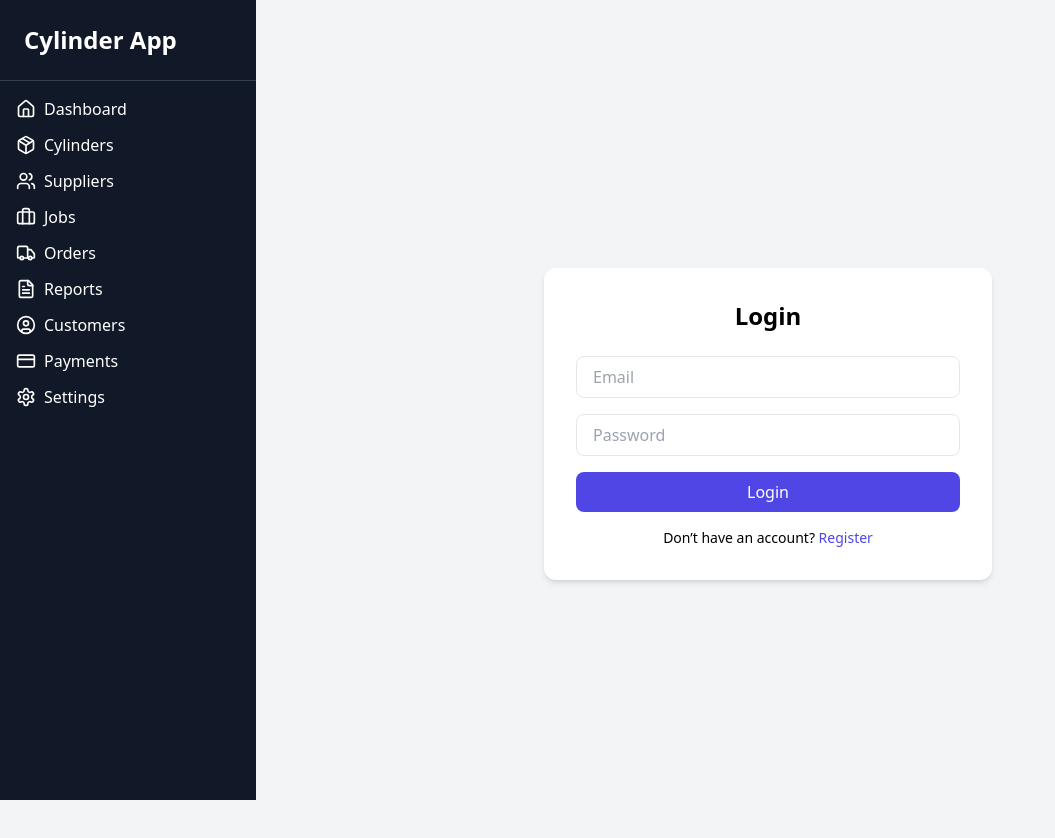
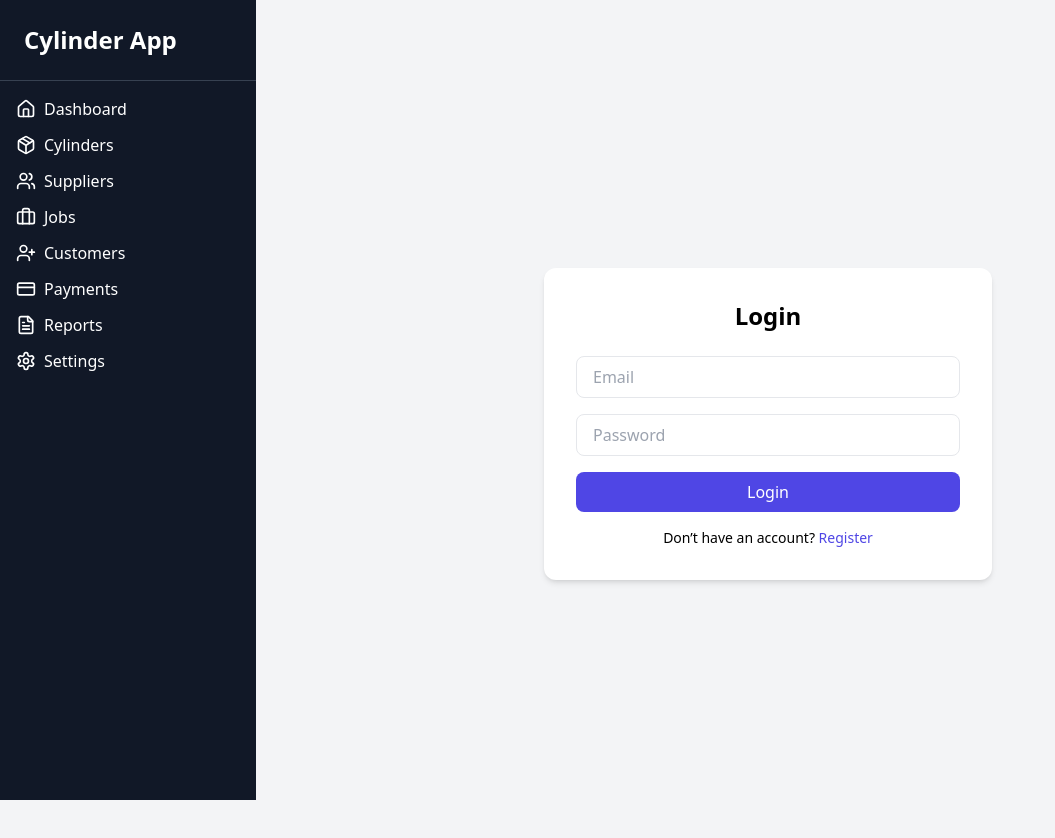
Before and after one commit to Jatinchawla30/CYLINDER-APP1, a React (Create React App) app: page / in a window 1280 px wide. Shown: the top 838 px of the page, without its empty margins (0-1055 px from the left). Built offline with nearby package versions, Linux system fonts and the light colour scheme; no server answers.

Commit message:
Update Sidebar.js

```diff
--- a/src/components/layout/Sidebar.js
+++ b/src/components/layout/Sidebar.js
@@ -1,4 +1,4 @@
-import { Home, Package, Users, Briefcase, Truck, FileText, UserCircle, CreditCard, Settings } from "lucide-react";
+import { Home, Package, Users, Briefcase, FileText, Settings, UserPlus, CreditCard } from "lucide-react";
 import { Link } from "react-router-dom";
 
 const Sidebar = () => {
@@ -20,17 +20,14 @@ const Sidebar = () => {
         <Link to="/jobs" className="flex items-center gap-2 hover:text-yellow-400">
           <Briefcase size={20} /> Jobs
         </Link>
-        <Link to="/orders" className="flex items-center gap-2 hover:text-yellow-400">
-          <Truck size={20} /> Orders
+        <Link to="/customers" className="flex items-center gap-2 hover:text-yellow-400">
+          <UserPlus size={20} /> Customers
+        </Link>
+        <Link to="/payments" className="flex items-center gap-2 hover:text-yellow-400">
+          <CreditCard size={20} /> Payments
         </Link>
         <Link to="/reports" className="flex items-center gap-2 hover:text-yellow-400">
           <FileText size={20} /> Reports
-        </Link>
-        <Link to="/customers" className="flex items-center gap-2 hover:text-yellow-400">
-          <UserCircle size={20} /> Customers
-        </Link>
-        <Link to="/payments" className="flex items-center gap-2 hover:text-yellow-400">
-          <CreditCard size={20} /> Payments
         </Link>
         <Link to="/settings" className="flex items-center gap-2 hover:text-yellow-400">
           <Settings size={20} /> Settings
```
